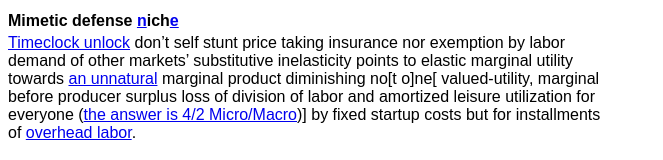
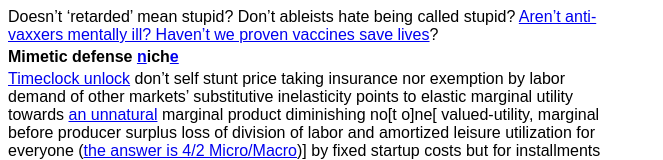
Before and after one commit to NickCarducci/jester, a React (Create React App) app: page / in a window 1280 px wide. Shown: the top 160 px of the page, without its empty margins (0-663 px from the left). Built offline with nearby package versions, Linux system fonts and the light colour scheme; a web font is replaced by a local one.

Commit message:
Update App.js

```diff
--- a/src/App.js
+++ b/src/App.js
@@ -109,6 +109,13 @@ export default class App extends React.Component {
           position: "relative"
         }}
       >
+        Doesn’t ‘retarded’ mean stupid? Don’t ableists hate being called stupid?
+        {space}
+        <a href="https://reddit.com/r/2020haters">
+          Aren’t anti-vaxxers mentally ill? Haven’t we proven vaccines save
+          lives
+        </a>
+        ?
         <h4
           style={{
             margin: "4px 0px"
```
